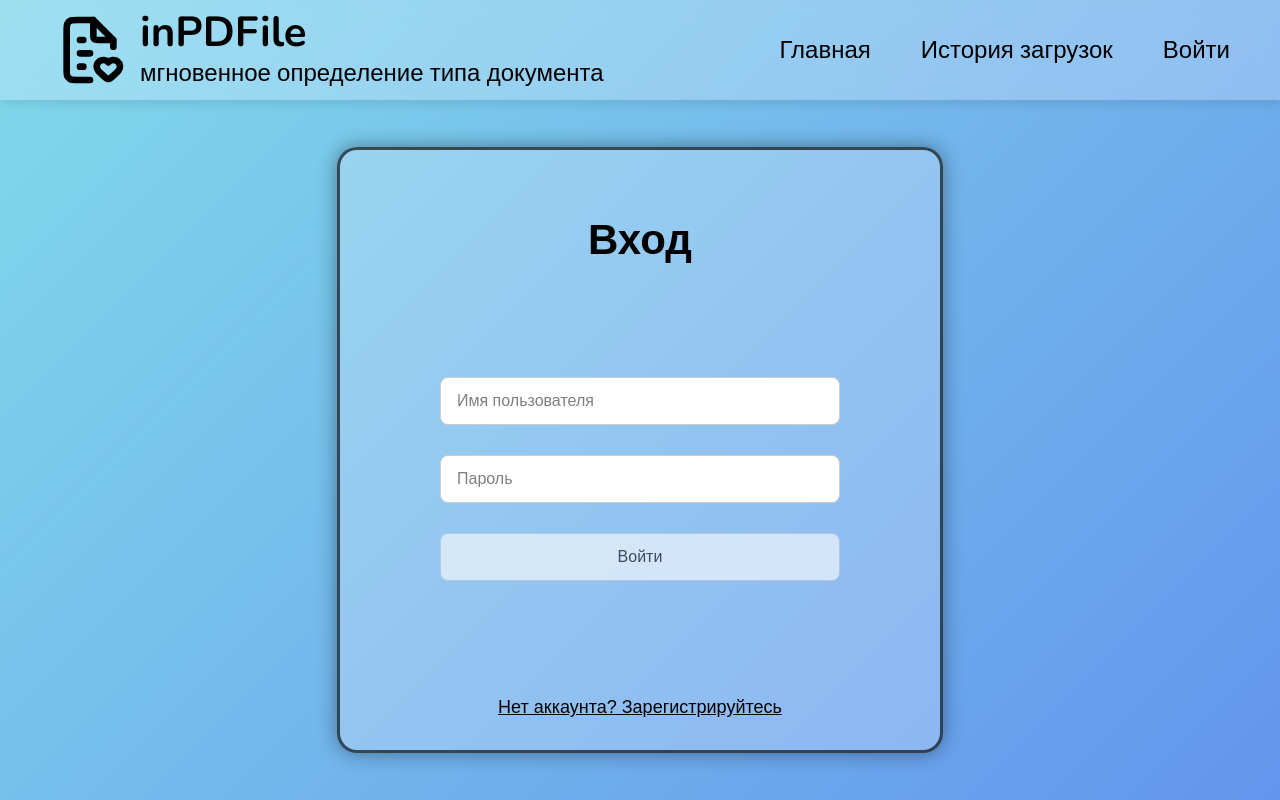
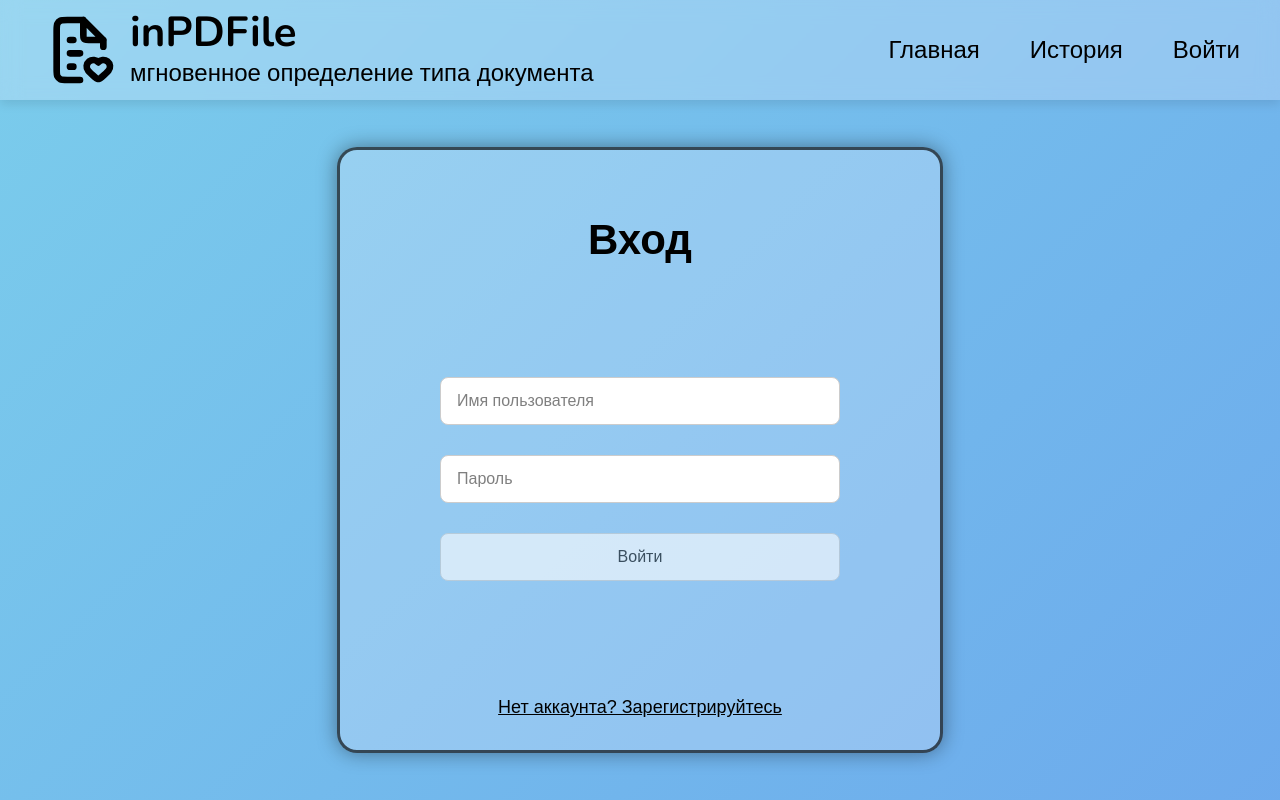
Before and after one commit to Dmitrii1404/inPDFile, a React (Vite) app: page /authPage in a window 1280 px wide. Built offline with nearby package versions, Linux system fonts and the light colour scheme; no server answers; the HTML template or start-up script is replaced by a standard one.

Commit message:
feat(frontend): add adaptive header & home

```diff
--- a/src/index.css
+++ b/src/index.css
@@ -4,7 +4,7 @@ body {
     font-family: "Nunito", sans-serif;
     margin: 0;
     background: linear-gradient(-45deg, #6495ED, #80DAEB);
-    background-size: 100% 100%;
+    background-size: 200% 200%;
     height: 100vh;
     background-position: 20% 70%;
 }
@@ -33,3 +33,7 @@ p {
     line-height: 120%;
     margin: 0;
 }
+
+::-webkit-scrollbar {
+    display: none
+}
--- a/src/pages/Header/Header.module.css
+++ b/src/pages/Header/Header.module.css
@@ -12,7 +12,7 @@
 .logoContainer {
     height: 100px;
     box-sizing: border-box;
-    padding: 10px 50px;
+    padding: 10px 0 10px 40px;
     display: flex;
     flex-direction: row;
     column-gap: 10px;
@@ -38,10 +38,17 @@
     display: flex;
     flex-direction: row;
     column-gap: 50px;
-    margin: auto 50px;
+    margin: auto 40px auto 0;
+    padding: 0;
 }
 
 .nav__item {
+    display: flex;
+    width: 33%;
+}
+
+.link {
+    align-self: center;
     font-size: 24px;
     text-decoration: none;
     color: black;
@@ -51,3 +58,37 @@
 .nav__item:hover {
     color: gray;
 }
+
+.description {
+    display: block;
+}
+
+@media (max-width: 1023px) and (min-width: 768px) {
+    .description {
+        display: none;
+    }
+}
+
+
+@media (max-width: 767px) {
+    .header {
+        flex-direction: column;
+        align-items: center;
+    }
+    .logoContainer {
+        height: 50px;
+        padding: 0;
+        margin: 10px;
+        align-items: center;
+    }
+    .logo {
+        height: 50px;
+    }
+    .nav__list {
+        margin: 0;
+    }
+
+    .description {
+        display: none;
+    }
+}
--- a/src/pages/Header/Header.tsx
+++ b/src/pages/Header/Header.tsx
@@ -27,23 +27,23 @@ function Header () {
                 <Logo className={styles.logo} />
             </Link>
             <div className={styles.naiming}>
-                <h1>inPDFile</h1>
-                <p>мгновенное определение типа документа</p>
+                <h1 className={styles.title}>inPDFile</h1>
+                <p className={styles.description}>мгновенное определение типа документа</p>
             </div>
         </div>
         <nav className={styles.navigation}>
             <ul className={styles.nav__list}>
-                <li>
-                    <Link to="/" className={styles.nav__item}>Главная</Link>
+                <li className={styles.nav__item}>
+                    <Link to="/" className={styles.link}>Главная</Link>
                 </li>
-                <li>
-                    <Link to="/history" className={styles.nav__item}>История загрузок</Link>
+                <li className={styles.nav__item}>
+                    <Link to="/history" className={styles.link}>История</Link>
                 </li>
-                <li>
+                <li className={styles.nav__item}>
                     {login ? (
-                        <Link to="/profile" className={styles.nav__item}>{ login }</Link>
+                        <Link to="/profile" className={styles.link}>{ login }</Link>
                     ) : (
-                        <Link to="/authPage" className={styles.nav__item}>Войти</Link>
+                        <Link to="/authPage" className={styles.link}>Войти</Link>
                     )}
                 </li>
             </ul>
--- a/src/pages/Home/Home.tsx
+++ b/src/pages/Home/Home.tsx
@@ -45,7 +45,7 @@ function Home () {
             toast.error('Ошибка загрузки');
             console.error(e);
         }).finally(() => {
-            NProgress.done;
+            NProgress.done();
             setLoading(false);
         })
     };
```
Also changed, not shown: src/pages/Home/Home.module.css (+25 -3 lines), src/App/App.module.css (line endings or trailing spaces).
